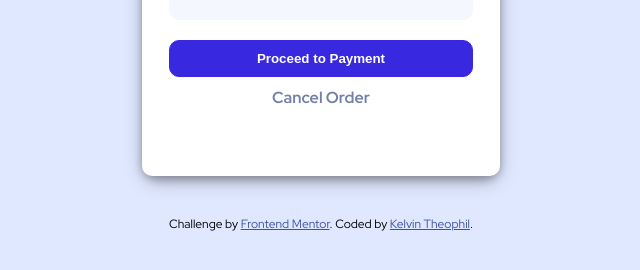
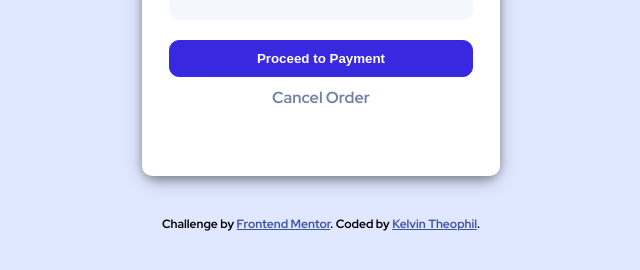
Before and after one commit to kelvintheophil/order-summary-1440p-only--component-frontend-mentor, a plain HTML site: page index.html in a window 1280 px wide. Shown: the part 504-774 px from the top of the page, without its empty margins (319-959 px from the left). Drawn offline with Linux system fonts and the light colour scheme.

Commit message:
second commit

```diff
--- a/orderstyle.css
+++ b/orderstyle.css
@@ -130,3 +130,7 @@ button a{
   box-shadow: 0 4px 8px 0 rgba(0, 0, 0, 0.2),
   0 6px 20px 0 hsl(245, 90%, 72%);
 }
+
+.attribution{
+  font-weight: 700;
+}
```
